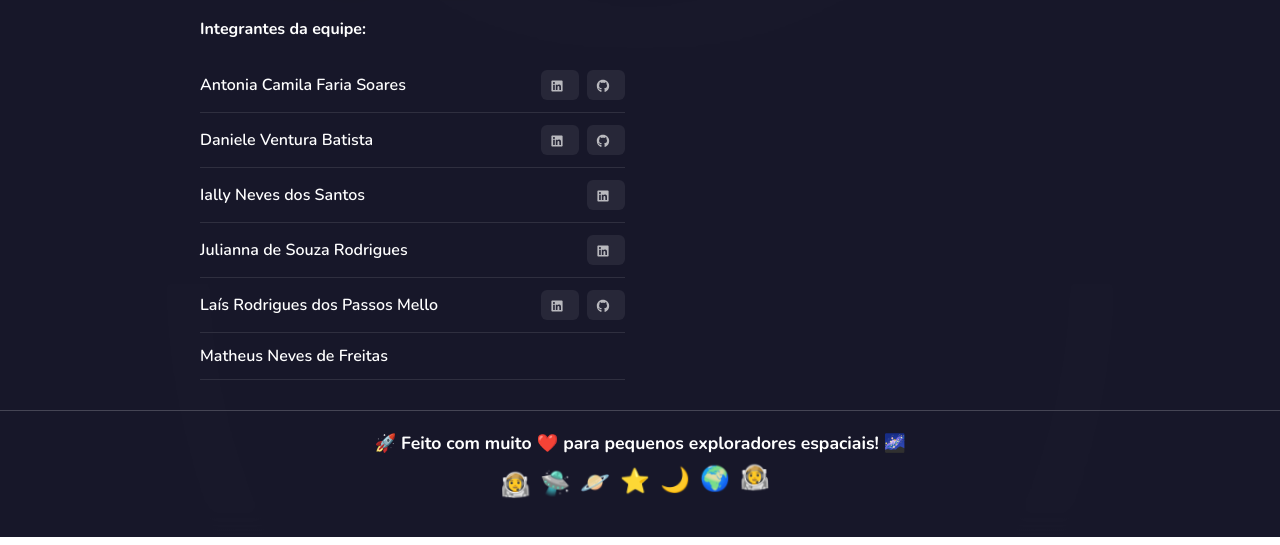
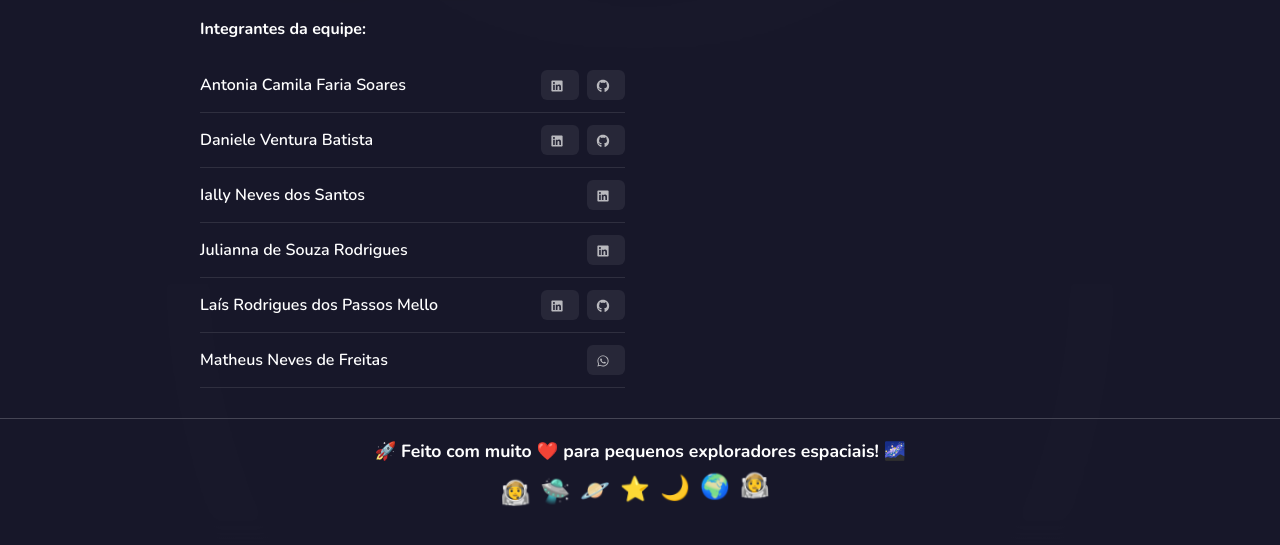
Before and after one commit to Danieleventura/NASA-Space-Apps-Challenge-2025, a plain HTML site: page index.html in a window 1280 px wide. Shown: the part 1337-1882 px from the top of the page. Drawn offline with nearby package versions, Linux system fonts and the light colour scheme.

Commit message:
Minor fix

```diff
--- a/index.html
+++ b/index.html
@@ -4,7 +4,7 @@
 <head>
     <meta charset="UTF-8">
     <meta name="viewport" content="width=device-width, initial-scale=1.0">
-    <title>🌟 Pequenos Astronautas - NASA Space Jampa 🚀</title>
+    <title>Pequenos Astronautas - NASA Space Jampa 🚀</title>
 
     <!-- Favicon -->
     <link rel="icon" type="image/png" href="assets/logo-sec.png">
@@ -470,6 +470,8 @@
                             <li>
                                 <span class="member-name">Matheus Neves de Freitas</span>
                                 <div class="social-links">
+                                    <a href="https://wa.me/5521990631901" target="_blank" rel="noopener noreferrer" class="social-link whatsapp"
+                                        title="WhatsApp"></a>
                                     <!-- <a href="#" target="_blank" rel="noopener noreferrer" class="social-link linkedin"
                                         title="LinkedIn"></a>
                                     <a href="#" target="_blank" rel="noopener noreferrer" class="social-link github"
--- a/styles.css
+++ b/styles.css
@@ -1450,7 +1450,7 @@ body::before {
     background-position: center;
     margin-right: 6px;
     vertical-align: middle;
-    filter: brightness(0) invert(1); /* Torna o ícone branco */
+    filter: brightness(0) invert(1);
 }
 
 .social-link.github:hover {
@@ -1470,7 +1470,27 @@ body::before {
     background-position: center;
     margin-right: 6px;
     vertical-align: middle;
-    filter: brightness(0) invert(1); /* Torna o ícone branco */
+    filter: brightness(0) invert(1);
+}
+
+.social-link.whatsapp:hover {
+    background: rgba(37, 211, 102, 0.3);
+    box-shadow: 0 4px 15px rgba(37, 211, 102, 0.4);
+}
+
+/* WhatsApp Icon from local SVG file */
+.social-link.whatsapp::before {
+    content: '';
+    display: inline-block;
+    width: 16px;
+    height: 16px;
+    background-image: url('assets/whatsapp-brands-solid-full.svg');
+    background-size: contain;
+    background-repeat: no-repeat;
+    background-position: center;
+    margin-right: 6px;
+    vertical-align: middle;
+    filter: brightness(0) invert(1);
 }
 
 .social-link.instagram:hover {
```
Also changed, not shown: assets/whatsapp-brands-solid-full.svg (added).
